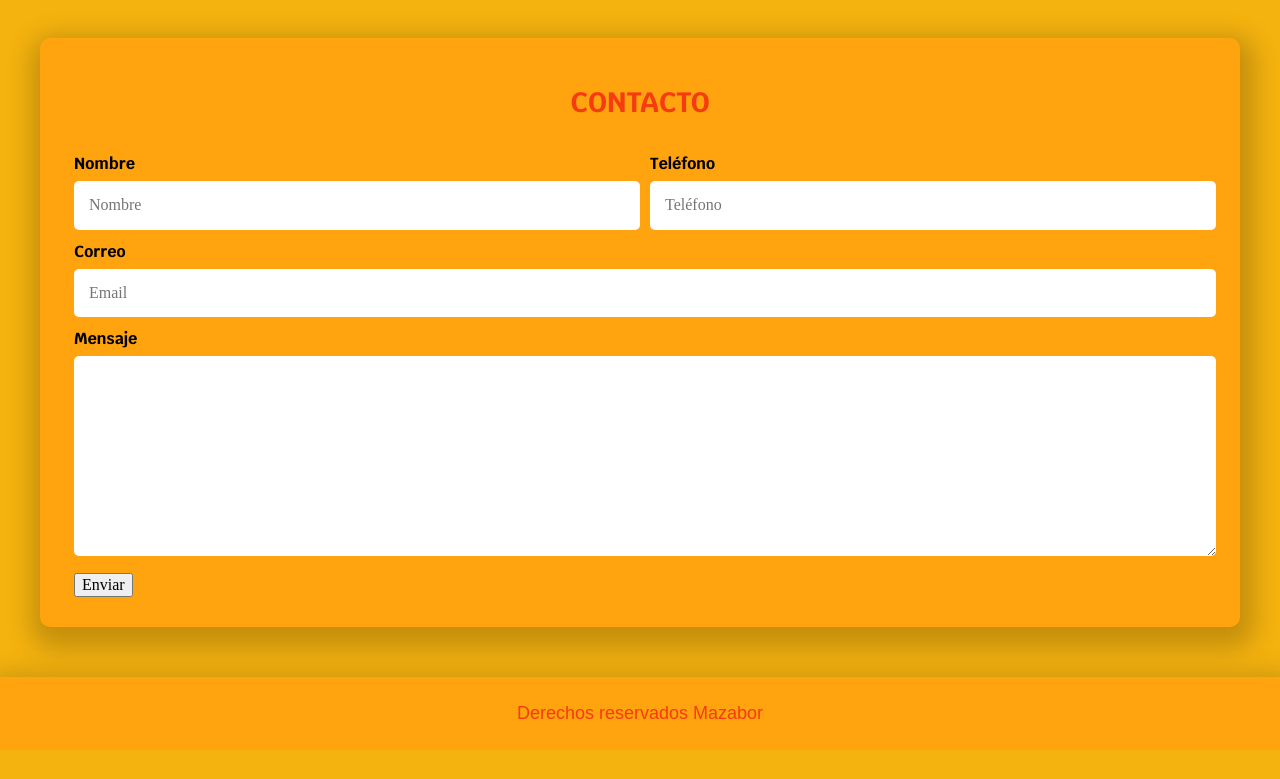
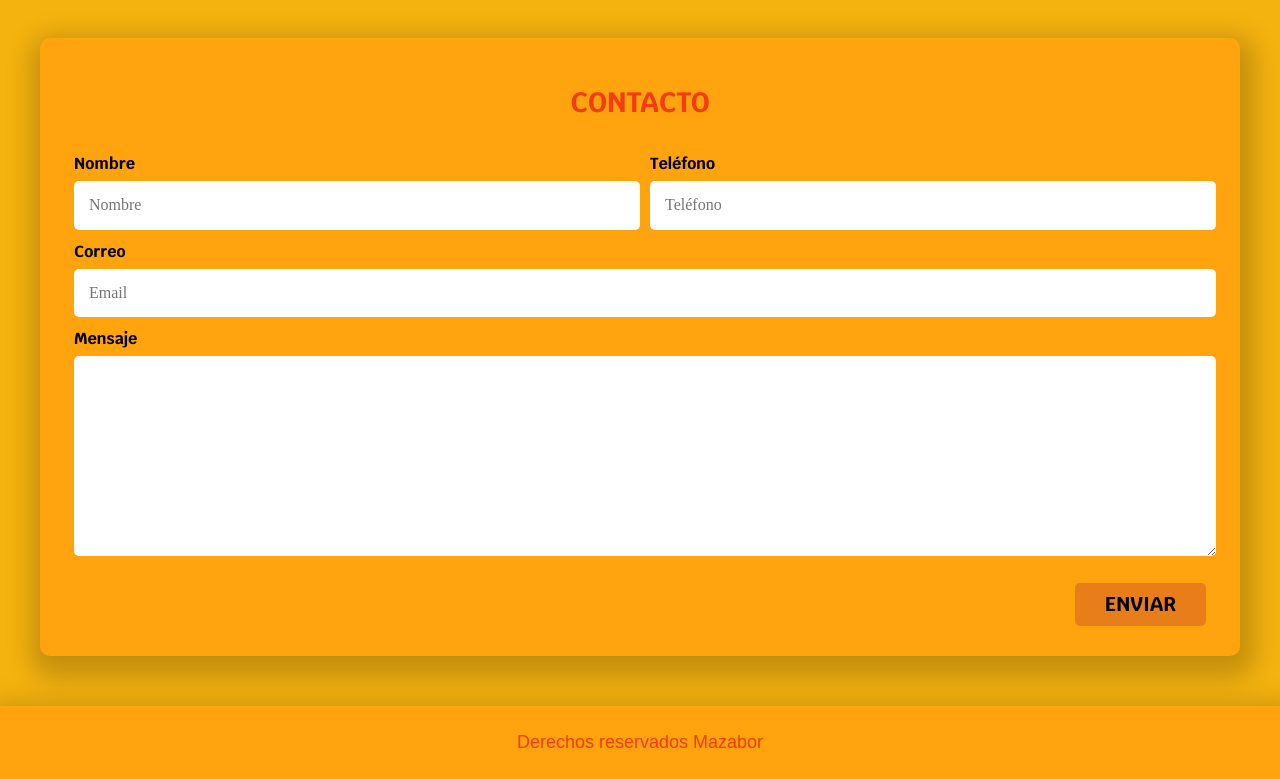
Before and after one commit to HectorEspinosaValdes/mazabor, a plain HTML site: page index.html in a window 1280 px wide. Shown: the part 775-1554 px from the top of the page. Before the commit the page ends 1525 px from the top, so only its background shows below. Drawn offline with Linux system fonts and the light colour scheme.

Commit message:
boton cambiado

```diff
--- a/CSS/styles.css
+++ b/CSS/styles.css
@@ -162,3 +162,36 @@ header{
     margin-bottom: .5rem;
     display: block;
 }
+
+.boton{
+    background-color: var(--PrimariOscuro);
+    color: var(--negro);
+    font-family: var(--fuentePrincipal);
+    padding: 1rem 3rem 1rem 3rem;
+    margin-top: 1rem;
+    font-size: 2rem;
+    text-decoration: none;
+    text-transform: uppercase;
+    font-weight: bold;
+    border-radius: .5rem;
+    width: 70%;
+    text-align: center;
+    border: none;
+}
+.boton:hover{
+    cursor: pointer;
+}
+.w-100{
+    width: 100%;
+}
+@media (min-width: 768px){
+    .w-100{
+       width: auto;
+    }
+}
+.flex{
+    display: flex;
+}
+.alinear-derecha{
+    justify-content: flex-end;
+}
```
